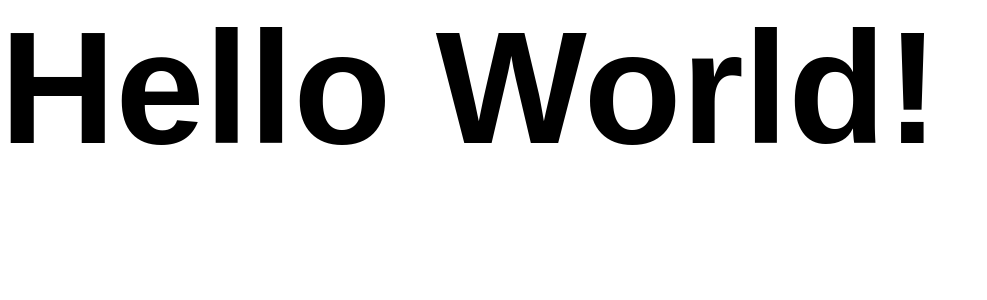
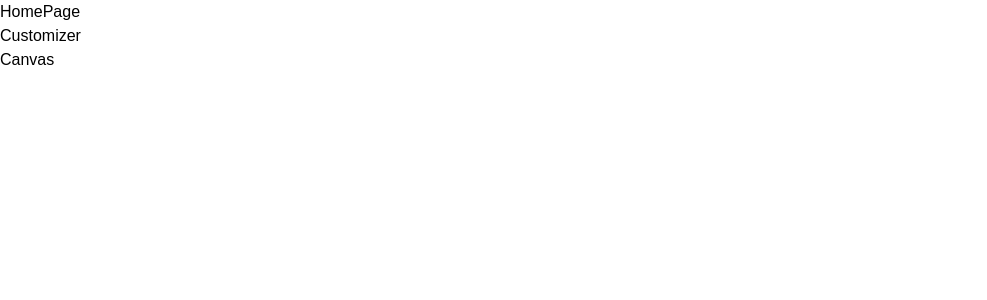
Before and after one commit to Oussema-Dallel/t-shirt-customizer, a React (Vite) app in the folder client/: page / in a window 1280 px wide. Shown: the top 300 px of the page, without its empty margins (0-987 px from the left). Built offline with nearby package versions, Linux system fonts and the light colour scheme; a web font is replaced by a local one.

Commit message:
prepare pages setup

```diff
--- a/client/src/App.tsx
+++ b/client/src/App.tsx
@@ -1,11 +1,16 @@
-import type { ReactElement } from 'react';
+import { Canvas } from './canvas';
+import { Customizer } from './pages/Customizer';
+import { HomePage } from './pages/HomePage';
+import type { FunctionComponent, ReactElement } from 'react';
 
-const App = (): ReactElement => {
+const App: FunctionComponent = (): ReactElement => {
 	return (
-		<div>
-			<h1 className='head-text'>Hello World!</h1>
-		</div>
+		<main className='app transition-all ease-in'>
+			<HomePage />
+			<Customizer />
+			<Canvas />
+		</main>
 	);
 };
 
-export default App;
+export { App };
--- /dev/null
+++ b/client/src/canvas/index.tsx
@@ -0,0 +1,9 @@
+import type { FunctionComponent, ReactElement } from 'react';
+
+const Canvas: FunctionComponent = (): ReactElement => {
+	return (
+		<div>Canvas</div>
+	);
+};
+
+export { Canvas };
--- a/client/src/main.tsx
+++ b/client/src/main.tsx
@@ -1,4 +1,4 @@
-import App from './App';
+import { App } from './App';
 import React from 'react';
 import ReactDOM from 'react-dom/client';
 // eslint-disable-next-line import/no-unassigned-import
--- /dev/null
+++ b/client/src/pages/Customizer.tsx
@@ -0,0 +1,9 @@
+import type { FunctionComponent, ReactElement } from 'react';
+
+const Customizer: FunctionComponent = (): ReactElement => {
+	return (
+		<div>Customizer</div>
+	);
+};
+
+export { Customizer };
--- /dev/null
+++ b/client/src/pages/HomePage.tsx
@@ -0,0 +1,9 @@
+import type { FunctionComponent, ReactElement } from 'react';
+
+const HomePage: FunctionComponent = (): ReactElement => {
+	return (
+		<div>HomePage</div>
+	);
+};
+
+export { HomePage };
```
Also changed, not shown: 1 other file (tests, documents, lock files or other folders).
